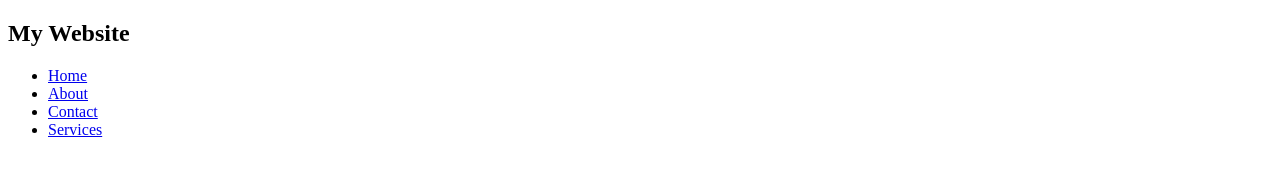
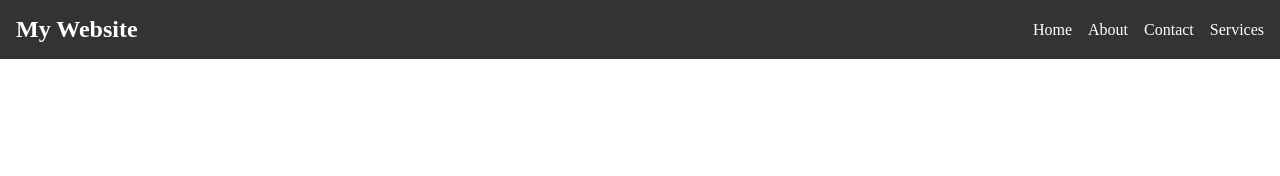
Before and after one commit to Balaji7115/cloud-computing, a plain HTML site: page index.html in a window 1280 px wide. Drawn offline with Linux system fonts and the light colour scheme.

Commit message:
Update index.html

```diff
--- a/index.html
+++ b/index.html
@@ -4,7 +4,7 @@
     <meta charset="UTF-8">
     <meta name="viewport" content="width=device-width, initial-scale=1.0">
     <title>Website Header</title>
-    <link rel="stylesheet" href="styles.css">
+    <link rel="stylesheet" href="sad.css">
 </head>
 <body>
     <header>
```
